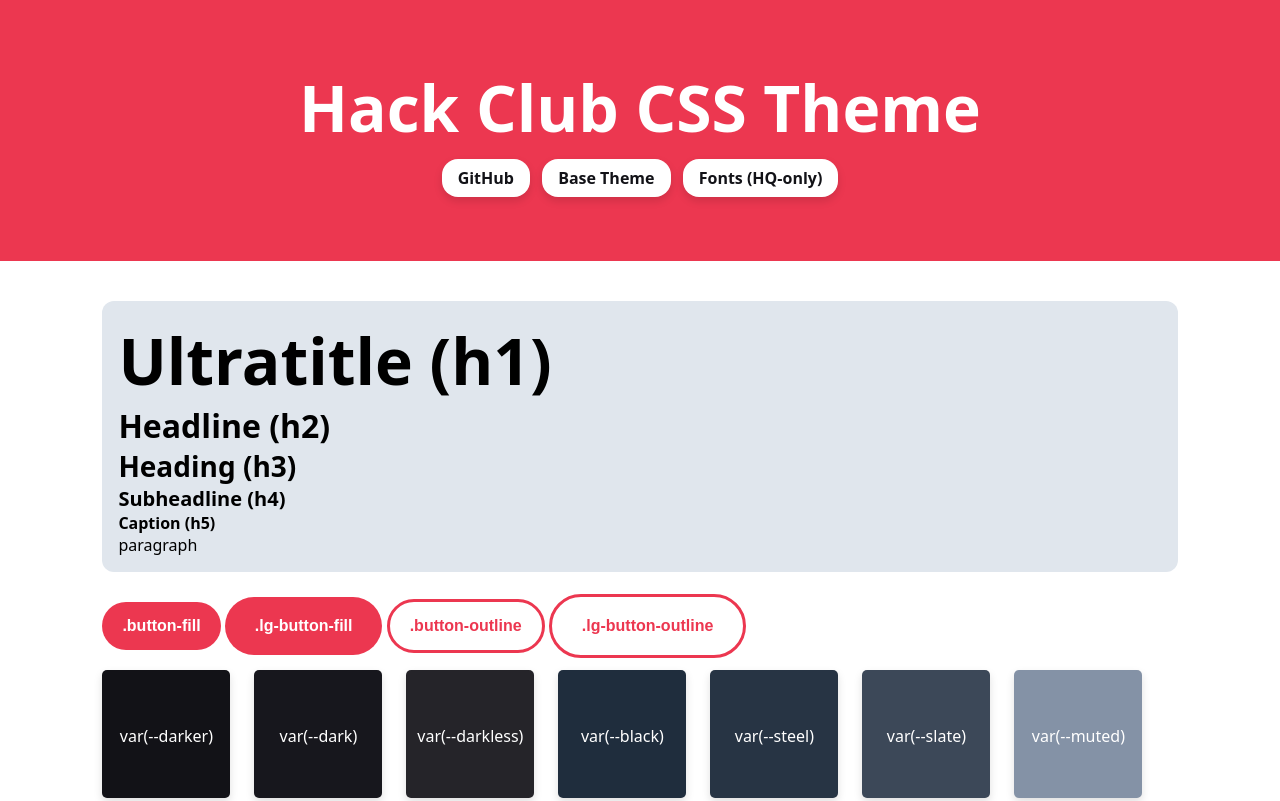
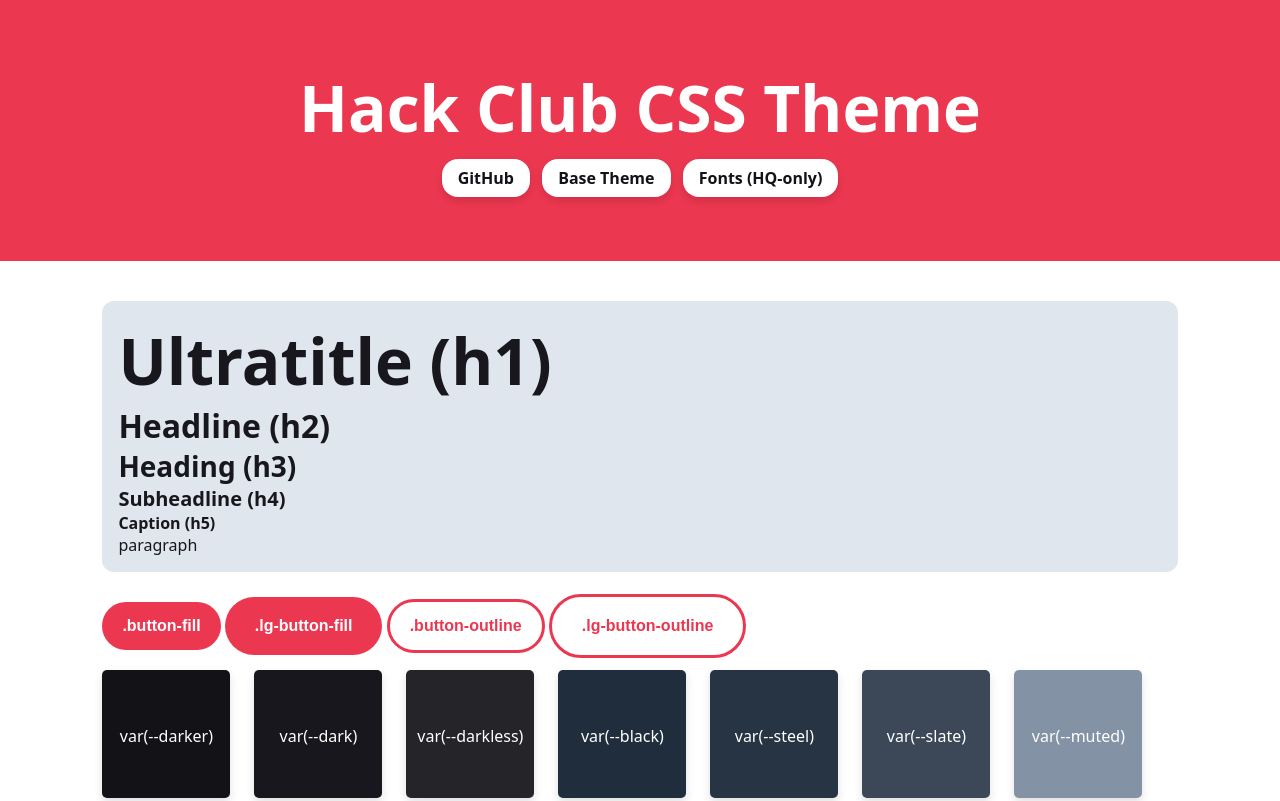
Before and after one commit to hackclub/css, a plain HTML site: page index.html in a window 1280 px wide. Shown: the top 801 px of the page. Drawn offline with Linux system fonts and the light colour scheme; a web font is replaced by a local one.

Commit message:
Update index.html

```diff
--- a/index.html
+++ b/index.html
@@ -25,7 +25,7 @@
     <meta name="msapplication-TileColor" content="#ec3750" />
   </head>
 
-  <body>
+  <body style="color: var(--dark)">
     <div class="centre">
       <h1>Hack Club CSS Theme</h1>
       <a class="pill pill2" style="margin-right: 8px" href="https://github.com/hackclub/css-theme" target="_blank">GitHub</a>
```
